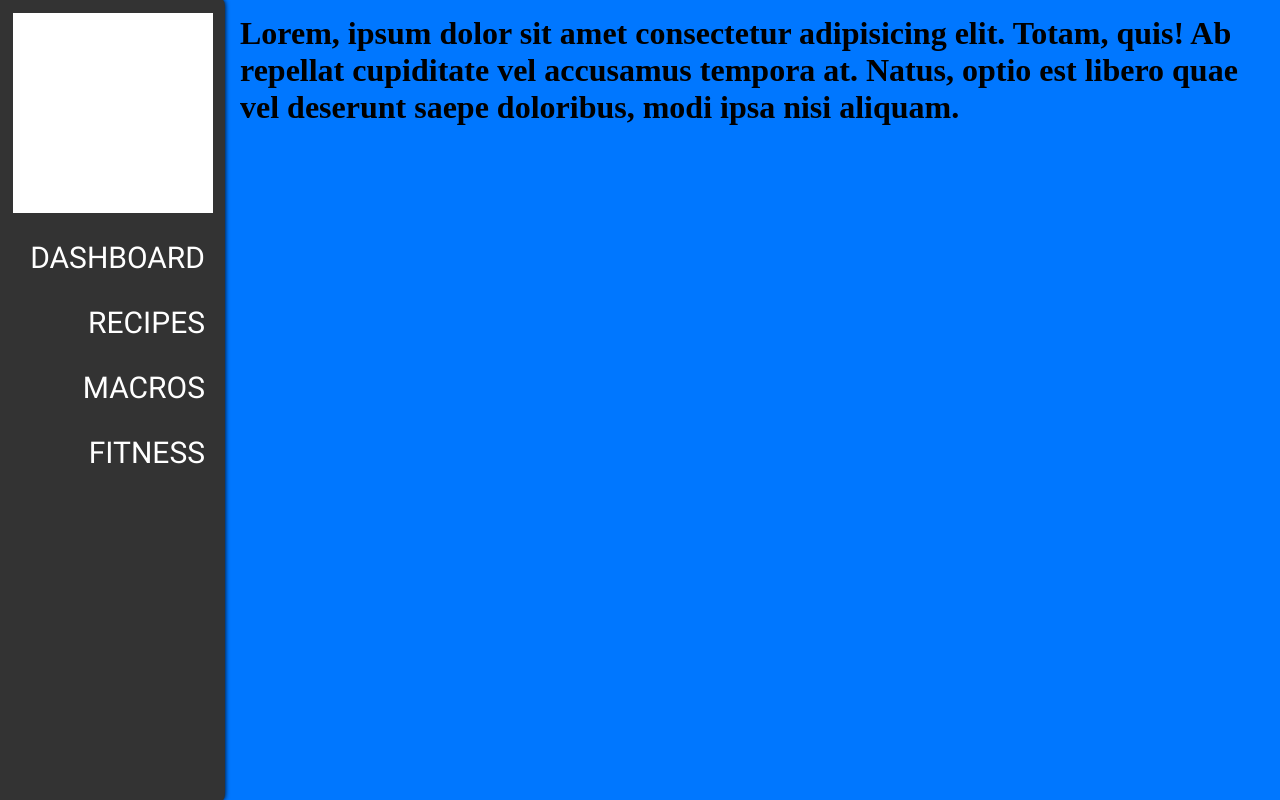
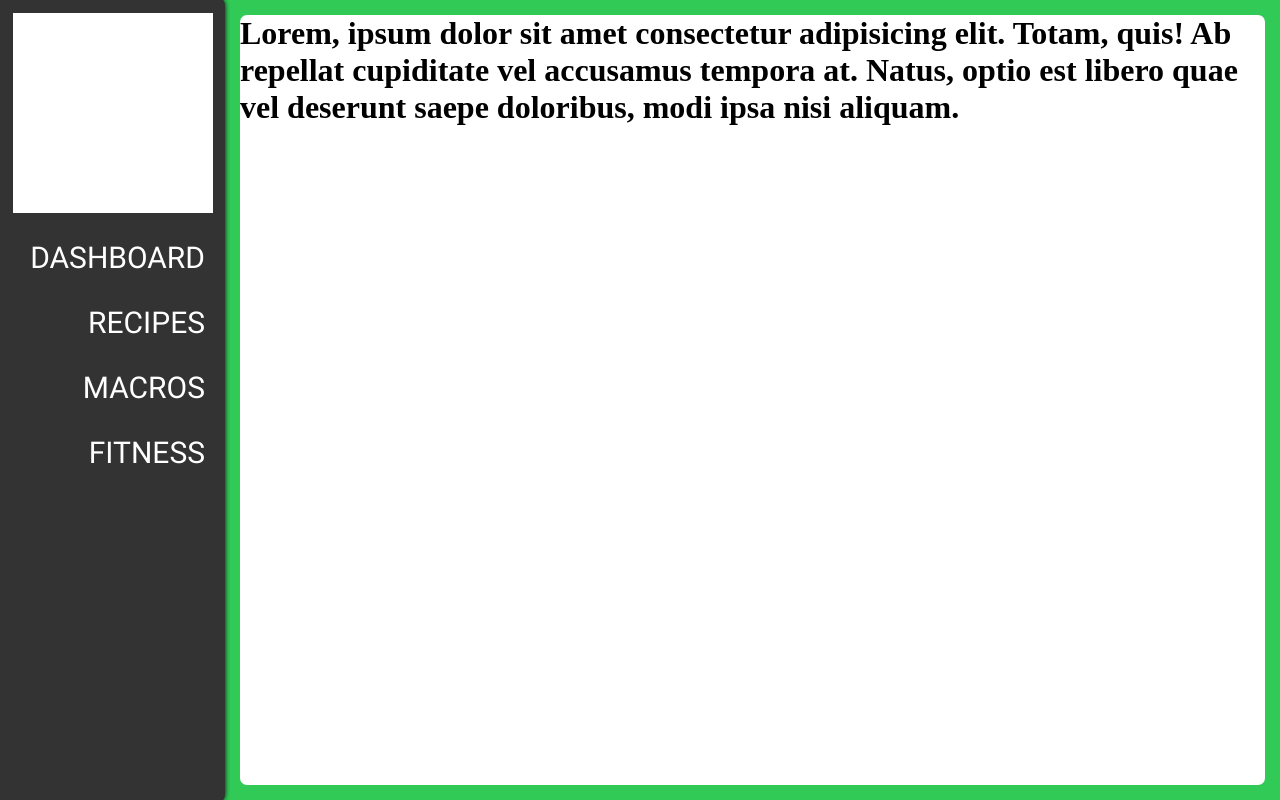
Before and after one commit to Wazmond/foodez, a React (Vite) app: page /macros in a window 1280 px wide. Built offline with nearby package versions, Linux system fonts and the light colour scheme.

Commit message:
styling changes

```diff
--- a/src/Root.jsx
+++ b/src/Root.jsx
@@ -5,7 +5,8 @@ import styled from 'styled-components'
 const Container = styled.div`
   height: 100vh;
   width: 100vw;
-  background-color: #0077ff;
+  /* background-color: #0077ff; */
+  background-color: #31ca57;
 `;
 
 const Main = styled.div`
--- a/src/Sites/Macros.jsx
+++ b/src/Sites/Macros.jsx
@@ -1,7 +1,16 @@
+import styled from 'styled-components'
+
+const Background = styled.div`
+    background-color: white;
+    height: 100%;
+    width: 100%;
+    border-radius: 7px;
+`;
+
 export default function Macros() {
     return(
-        <>
+        <Background>
             <h1>Lorem, ipsum dolor sit amet consectetur adipisicing elit. Totam, quis! Ab repellat cupiditate vel accusamus tempora at. Natus, optio est libero quae vel deserunt saepe doloribus, modi ipsa nisi aliquam.</h1>
-        </>
+        </Background>
     )
 }
--- a/src/Sites/Recipe.jsx
+++ b/src/Sites/Recipe.jsx
@@ -8,7 +8,7 @@ import { useSelector } from 'react-redux';
 
 const RecipeContainer = styled.div`
     height: 100%;
-    background-color: #0077ff;
+    background-color: #31ca57;
     display: flex;
     justify-content : flex-end;
 `;
```
